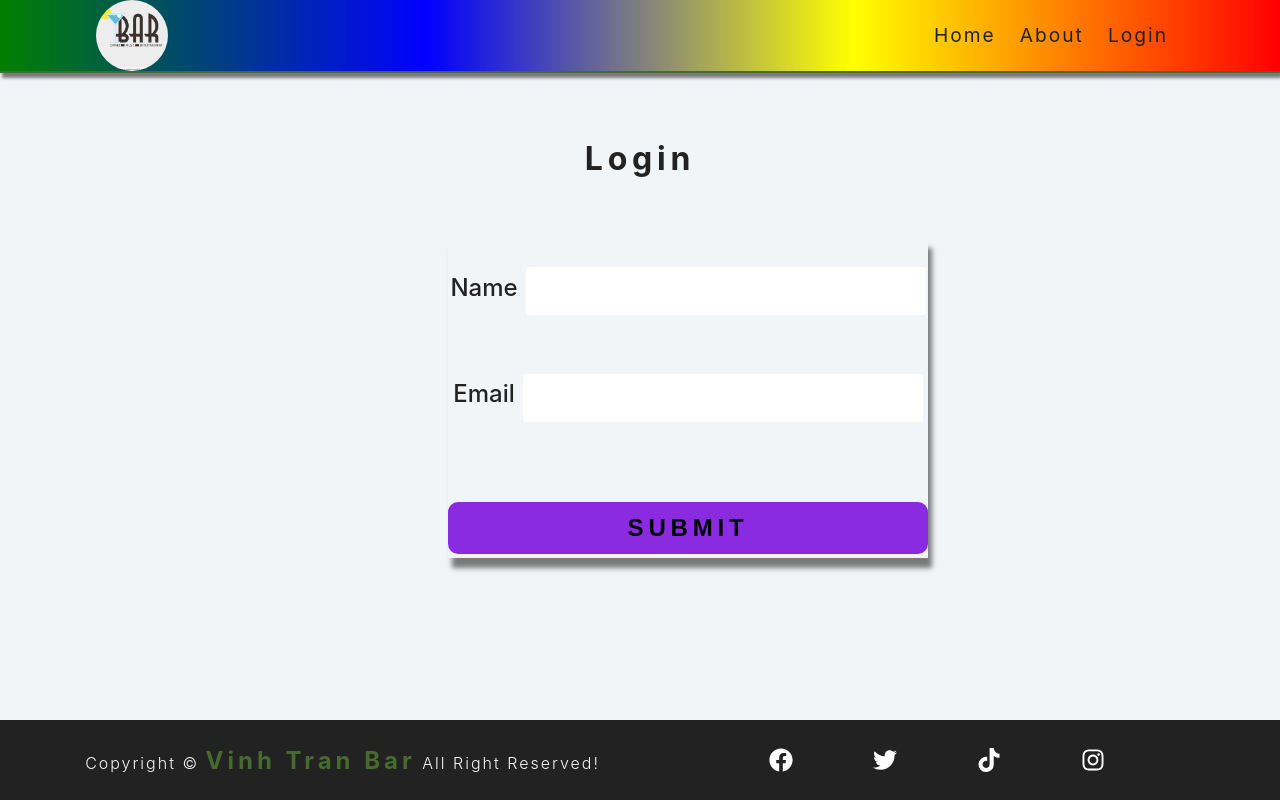
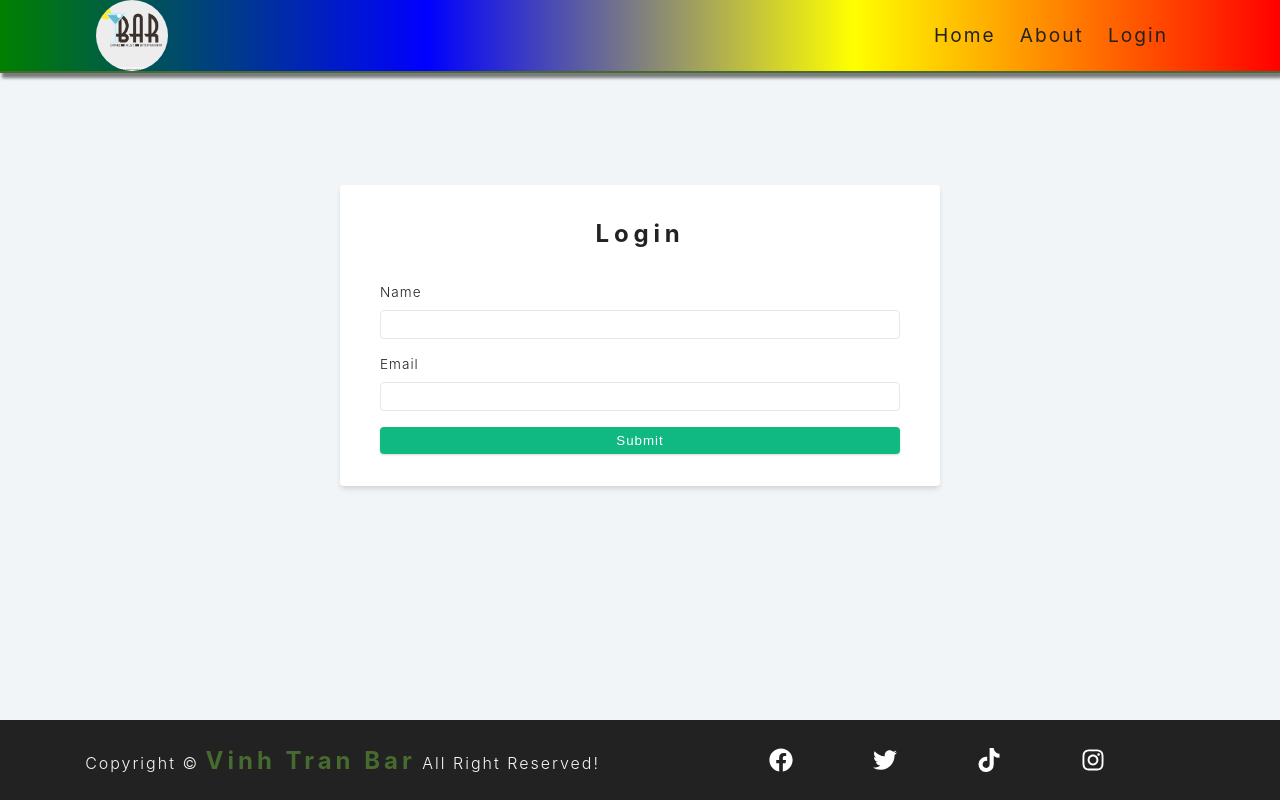
Before and after one commit to TranVinh-ds/temp-bar-menu-app, a React (Create React App) app: page /login in a window 1280 px wide. Built offline with nearby package versions, Linux system fonts and the light colour scheme; no server answers.

Commit message:
new design for login form

```diff
--- a/src/index.css
+++ b/src/index.css
@@ -489,64 +489,67 @@ Navbar
 Login
 ===========
  */
-.section-login {
-  width: 80vw;
-  max-width: 1120px;
-  margin: 0 auto;
+/* form */
+
+.login-form {
+  width: 100%;
+  max-width: 600px;
+  background: #fff;
+  border-radius: 0.25rem;
+  box-shadow: 0 4px 6px -1px rgba(0, 0, 0, 0.1),
+    0 2px 4px -1px rgba(0, 0, 0, 0.06);
+  padding: 2rem 2.5rem;
+  margin: 7rem auto;
 }
-.login-form {
-  max-width: 25rem;
-  min-height: 30vh;
-  box-shadow: var(--darkShadow);
-  display: grid;
-  grid-template-rows: repeat(3, 1fr);
-  place-items: center;
+.login-form-label {
+  display: block;
+  font-size: 0.85rem;
+  margin-bottom: 0.5rem;
+  text-transform: capitalize;
+  letter-spacing: 1px;
+}
+.login-form-input,
+.login-form-textarea {
+  width: 100%;
+  padding: 0.375rem 0.75rem;
+  border-radius: 0.25rem;
+  border: 1px solid #e2e8f0;
 }
 
-.login-form-label {
+.login-form-row {
+  margin-bottom: 1rem;
+}
+
+.login-form-textarea {
+  height: 7rem;
+}
+::placeholder {
+  font-family: inherit;
+  color: #94a3b8;
+}
+.login-form-alert {
+  color: var(--red-dark);
+  letter-spacing: var(--letterSpacing);
   text-transform: capitalize;
-  font-size: 1.25rem;
-  font-weight: 500;
-  margin-right: 0.5rem;
-}
-.login-form-input {
-  height: 2rem;
-  width: 20rem;
-  border-color: transparent;
-  border-radius: var(--mainBorderRadius);
 }
 .login-btn {
+  cursor: pointer;
+  color: #fff;
+  background: #10b981;
+  border: transparent;
+  border-radius: 0.25rem;
+  letter-spacing: 1px;
+  padding: 0.375rem 0.75rem;
+  box-shadow: 0 1px 3px 0 rgba(0, 0, 0, 0.1), 0 1px 2px 0 rgba(0, 0, 0, 0.06);
+  transition: 0.3s ease-in-out all;
+  text-transform: capitalize;
+  display: inline-block;
+}
+.login-btn:hover {
+  background: #047857;
+  box-shadow: 0 10px 15px -3px rgba(0, 0, 0, 0.1),
+    0 4px 6px -2px rgba(0, 0, 0, 0.05);
+}
+.login-btn-block {
   width: 100%;
-  padding: 10px;
-  border-color: transparent;
-  background: blueviolet;
-  border-radius: 10px;
-  font-size: 1.5rem;
-  columns: var(--mainGrey);
-  text-transform: uppercase;
-  font-weight: 700;
-  letter-spacing: var(--mainSpacing);
-  margin-top: 1.4rem;
 }
-
-.section-login .section-title {
-  margin-top: 4rem;
-}
-
-@media screen and (min-width: 992px) {
-  .login-form {
-    max-width: 30rem;
-    min-height: 40vh;
-    margin-left: 20rem;
-  }
-  .login-form-label {
-    font-size: 1.5rem;
-  }
-  .login-form-input {
-    height: 3rem;
-    width: 25rem;
-  }
-  .login-btn {
-    margin-top: 3rem;
-  }
-}
--- a/src/pages/Login.js
+++ b/src/pages/Login.js
@@ -18,9 +18,17 @@ const Login = () => {
     navigate('/dashboard');
   };
   return (
-    <section className="section-login">
-      <h4 className="section-title">Login</h4>
     <form className="login-form" onSubmit={handleSubmit}>
+      <h4
+        style={{
+          textAlign: 'center',
+          marginBottom: '2rem',
+          textTransform: 'capitalize',
+          fontSize: '1.5rem',
+        }}
+      >
+        login
+      </h4>
       <div className="login-form-row">
         <label htmlFor="name" className="login-form-label">
           Name
@@ -45,11 +53,10 @@ const Login = () => {
           onChange={(e) => setEmail(e.target.value)}
         />
       </div>
-        <button type="submit" className="login-btn">
+      <button type="submit" className="login-btn login-btn-block">
         submit
       </button>
     </form>
-    </section>
   );
 };
 
```
Lines whose indentation alone changed are shown as unchanged.
